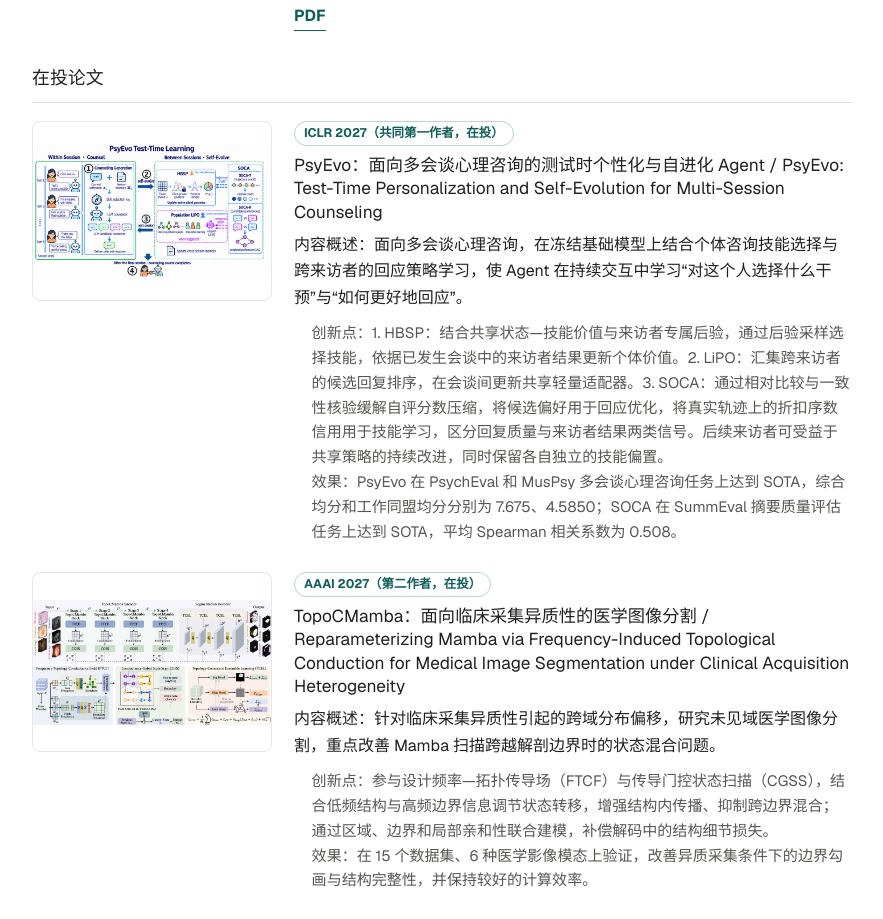
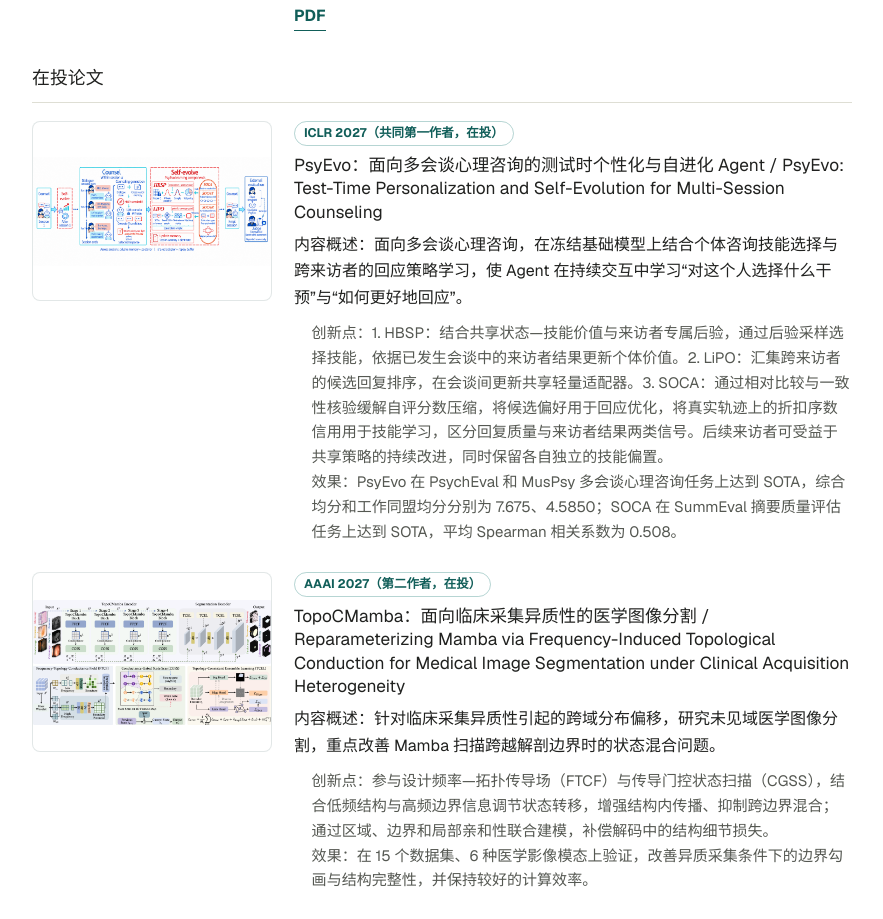
Before and after one commit to ytyan-bot/ytyan.github.io, a Next.js app: page / in a window 1280 px wide. Shown: the part 1120-2039 px from the top of the page, without its empty margins (370-1253 px from the left). Built offline with nearby package versions, Linux system fonts and the light colour scheme.

Commit message:
Update PsyEvo project diagram

```diff
--- a/app/page.tsx
+++ b/app/page.tsx
@@ -59,7 +59,7 @@ const copy = {
         venue: 'ICLR 2027',
         status: 'submitted',
         role: 'Co-first Author',
-        image: '/assets/psyevo-test-time-learning.png',
+        image: '/assets/psyevo-test-time-learning.png?v=20260917b',
         alt: 'PsyEvo test-time learning: within-session counseling and between-session HBSP, population LiPO, and SOCA updates',
         links: [],
         summary:
@@ -144,7 +144,7 @@ const copy = {
         venue: 'ICLR 2027',
         status: 'submitted',
         role: '共同第一作者',
-        image: '/assets/psyevo-test-time-learning.png',
+        image: '/assets/psyevo-test-time-learning.png?v=20260917b',
         alt: 'PsyEvo 测试时学习：会谈内咨询与会谈间 HBSP、群体 LiPO、SOCA 更新',
         links: [],
         summary:
```
Also changed, not shown: public/assets/psyevo-test-time-learning.png.
